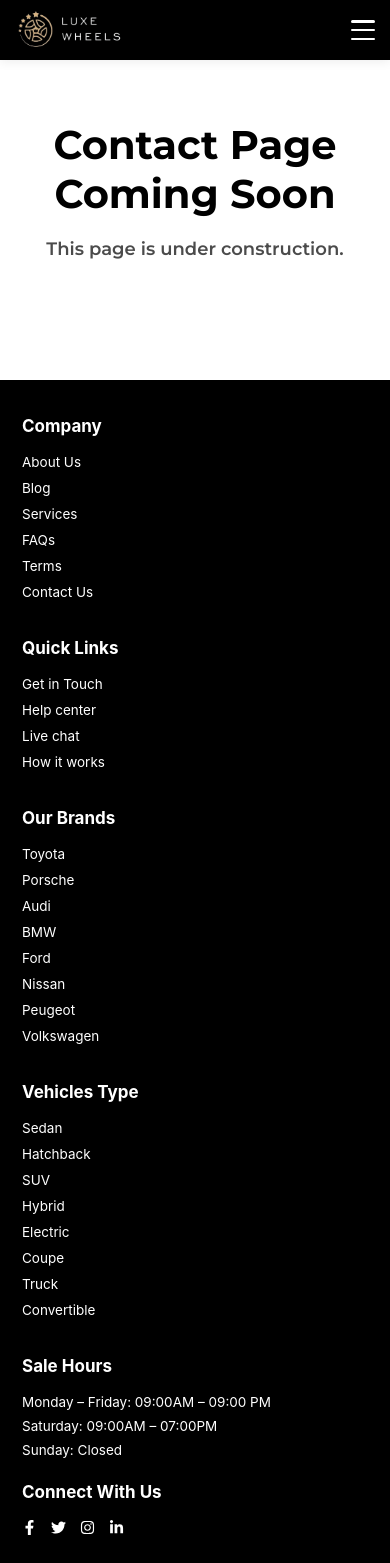
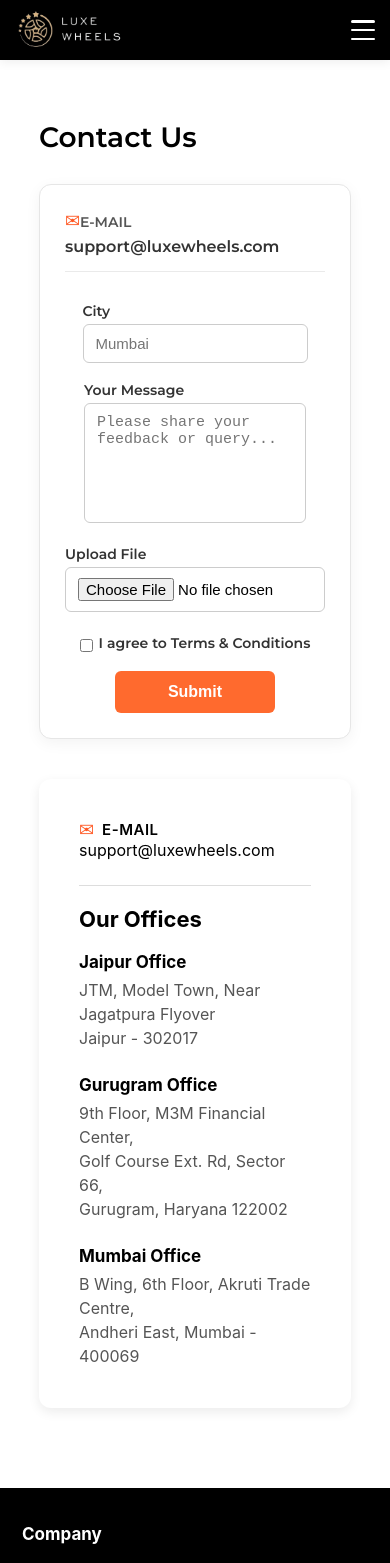
Before and after one commit to Nishxsm/Car_dealer, a React (Vite) app in the folder client/: page /contact in a window 390 px wide. Shown: the top 1563 px of the page. Built offline with nearby package versions, Linux system fonts and the light colour scheme.

Commit message:
sections complete

```diff
--- a/client/src/App.jsx
+++ b/client/src/App.jsx
@@ -4,6 +4,8 @@ import Footer from "./components/Footer";
 import Home from "./pages/Home";
 import Cars from "./pages/Cars";
 import ScrollToTop from "./components/hooks/ScrollToTop";
+import About from "./pages/About"
+import Contact from "./pages/Contact"
 
 
 export default function App() {
@@ -15,26 +17,11 @@ export default function App() {
       <Routes>
         <Route path="/" element={<Home />} />
         <Route path="/cars" element={<Cars />} />
-        <Route path="/about" element={<PlaceholderPage title="About Page Coming Soon" />} />
-        <Route path="/contact" element={<PlaceholderPage title="Contact Page Coming Soon" />} />
+        <Route path="/about" element={<About/>} />
+        <Route path="/contact" element={<Contact/>} />
       </Routes>
 
       <Footer />
     </Router>
   );
 }
-
-function PlaceholderPage({ title }) { //tenporary until other pages are done
-  return (
-    <div style={{
-      padding: "120px 40px",
-      textAlign: "center",
-      fontFamily: "Montserrat, sans-serif"
-    }}>
-      <h1 style={{ fontSize: "40px", marginBottom: "20px" }}>{title}</h1>
-      <p style={{ fontSize: "18px", opacity: 0.7 }}>
-        This page is under construction.
-      </p>
-    </div>
-  );
-}
--- /dev/null
+++ b/client/src/components/BusinessInfo.jsx
@@ -0,0 +1,54 @@
+import React from "react";
+import "../styles/businessinfo.css";
+
+export default function BusinessInfoSection() {
+  return (
+    <div className="business-box">
+
+      <div className="business-top">
+
+
+        <div className="business-col">
+          <div className="label-row">
+            <span className="icon">✉</span>
+            <h4 className="label-title">E-MAIL</h4>
+          </div>
+          <p className="email-text">support@luxewheels.com</p>
+        </div>
+
+
+
+
+      </div>
+      <hr className="divider" />
+      <h3 className="office-title">Our Offices</h3>
+      <div className="office-grid">
+        <div className="office">
+          <h4>Jaipur Office</h4>
+          <p>
+            JTM, Model Town, Near Jagatpura Flyover<br />
+            Jaipur - 302017
+          </p>
+        </div>
+
+        <div className="office">
+          <h4>Gurugram Office</h4>
+          <p>
+            9th Floor, M3M Financial Center,<br />
+            Golf Course Ext. Rd, Sector 66,<br />
+            Gurugram, Haryana 122002
+          </p>
+        </div>
+
+        <div className="office">
+          <h4>Mumbai Office</h4>
+          <p>
+            B Wing, 6th Floor, Akruti Trade Centre,<br />
+            Andheri East, Mumbai - 400069
+          </p>
+        </div>
+
+      </div>
+    </div>
+  );
+}
--- /dev/null
+++ b/client/src/components/contactForm.jsx
@@ -0,0 +1,52 @@
+import "../styles/contact.css";
+
+export default function Contact() {
+  return (
+    <section className="contact-wrapper">
+      <h1 className="contact-title">Contact Us</h1>
+
+      <div className="contact-box">
+
+
+<div className="contact-left">
+  <div className="contact-icon-row">
+    <span className="email-icon">✉</span>
+    <span className="contact-label">E-MAIL</span>
+  </div>
+
+  <div className="contact-email">support@luxewheels.com</div>
+</div>
+
+
+
+        <div className="contact-right">
+
+  <div className="contact-field">
+    <label>City</label>
+    <input type="text" placeholder="Mumbai" />
+  </div>
+
+  <div className="contact-field">
+    <label>Your Message</label>
+    <textarea placeholder="Please share your feedback or query..." />
+  </div>
+
+  <div className="contact-field">
+    <label>Upload File</label>
+    <input type="file" />
+  </div>
+
+  <div className="contact-terms">
+    <input type="checkbox" id="tc" />
+    <label htmlFor="tc"> I agree to Terms & Conditions</label>
+  </div>
+
+  <button className="contact-submit">Submit</button>
+
+</div>
+
+      </div>
+
+    </section>
+  );
+}
--- /dev/null
+++ b/client/src/pages/About.jsx
@@ -0,0 +1,49 @@
+import React from "react";
+import "../styles/about.css";
+
+export default function About() {
+  return (
+    <section className="about-section">
+      <div className="about-container">
+
+        <h2 className="about-title">About Luxe Wheels</h2>
+
+        <p>
+          Luxe Wheels is India’s leading premium car marketplace crafted to help buyers
+          discover cars that perfectly match their lifestyle. We bring a seamless browsing
+          experience with in-depth reviews, high-quality visuals, and detailed specifications
+          for every car brand available in India.
+        </p>
+
+        <p>
+          Our platform prioritizes transparency and user comfort. With immersive car
+          presentations, intuitive search filters, and real-time price comparisons, Luxe Wheels
+          ensures that buyers get complete clarity before making their decision. From exploring
+          new launches to browsing curated used cars, the experience is refined and effortless.
+        </p>
+
+        <p>
+          Luxe Wheels collaborates with trusted manufacturers, dealers, and auto-experts
+          across the country to ensure accuracy, quality, and authenticity in every listing.
+          Our goal is to simplify the car-buying journey with digital assistance tools,
+          expert guidance, and a smooth viewing experience.
+        </p>
+
+        <h3 className="section-heading">Our Vision</h3>
+        <p>
+          To redefine the way India discovers cars — offering a luxury-first experience,
+          simplifying research, and empowering buyers with the right information. Luxe Wheels
+          is built for the modern automotive enthusiast who values quality, trust, and style.
+        </p>
+
+        <h3 className="section-heading">Investors & Leadership</h3>
+        <p>
+          Luxe Wheels is backed by leading innovators and technology experts with a passion
+          for reshaping India’s automotive future. Our team includes strategists, engineers,
+          and designers dedicated to building a premium, modern, and user-centric car platform.
+        </p>
+
+      </div>
+    </section>
+  );
+}
--- /dev/null
+++ b/client/src/pages/Contact.jsx
@@ -0,0 +1,11 @@
+import ContactFormSection from "../components/contactForm";
+import BusinessInfoSection from "../components/BusinessInfo";
+
+export default function Contact() {
+  return (
+    <>
+      <ContactFormSection />
+      <BusinessInfoSection />
+    </>
+  );
+}
--- /dev/null
+++ b/client/src/styles/about.css
@@ -0,0 +1,45 @@
+.about-section {
+  padding: 120px 20px 60px;
+  background: #fafafa;
+  display: flex;
+  justify-content: center;
+}
+
+.about-container {
+  max-width: 900px;
+  background: #fff;
+  padding: 40px 50px;
+  border-radius: 16px;
+  box-shadow: 0 4px 16px rgba(0,0,0,0.06);
+  font-family: 'Montserrat', sans-serif;
+  line-height: 1.7;
+  color: #333;
+}
+
+.about-title {
+  font-size: 28px;
+  font-weight: 700;
+  margin-bottom: 20px;
+}
+
+.section-heading {
+  font-size: 20px;
+  font-weight: 900;
+  margin-top: 30px;
+  margin-bottom: 10px;
+}
+
+/* Responsive */
+@media (max-width: 600px) {
+  .about-container {
+    padding: 25px;
+  }
+
+  .about-title {
+    font-size: 24px;
+  }
+
+  .section-heading {
+    font-size: 18px;
+  }
+}
--- /dev/null
+++ b/client/src/styles/businessinfo.css
@@ -0,0 +1,93 @@
+.business-box {
+  width: 80%;
+  max-width: 1050px;
+  margin: 10px auto 80px;
+  padding: 40px;
+  border-radius: 12px;
+  background: #fff;
+  box-shadow: 0 4px 12px rgba(0,0,0,0.08);
+}
+
+
+.business-top {
+  display: flex;
+  justify-content: space-between;
+  margin-bottom: 25px;
+}
+
+.business-col {
+  width: 45%;
+}
+
+.divider {
+  border: none;
+  border-top: 1px solid #ddd;
+  margin: 20px 0;
+}
+
+.office-title {
+  font-size: 22px;
+  font-weight: 700;
+  margin-bottom: 20px;
+}
+
+.label-title {
+  white-space: nowrap;
+}
+
+
+.office-grid {
+  display: flex;
+  justify-content: space-between;
+}
+
+.office {
+  width: 30%;
+}
+
+.office h4 {
+  margin-bottom: 6px;
+  font-size: 17px;
+}
+
+.office p {
+  color: #555;
+  line-height: 1.5;
+}
+
+@media (max-width: 900px) {
+  .business-top,
+  .office-grid {
+    flex-direction: column;
+    gap: 25px;
+  }
+
+  .office {
+    width: 100%;
+  }
+}
+
+.label-row {
+  display: flex;
+  align-items: center;
+  gap: 8px;
+}
+
+.icon {
+  font-size: 18px;
+  color: #ff5722;
+}
+
+.label-title {
+  font-size: 15px;
+  font-weight: 600;
+  letter-spacing: 0.5px;
+}
+
+.link-text {
+  cursor: pointer;
+  color: #007bff;
+}
+.link-text:hover {
+  text-decoration: underline;
+}
--- /dev/null
+++ b/client/src/styles/contact.css
@@ -0,0 +1,151 @@
+
+.contact-wrapper {
+  padding: 120px 0 30px;
+  display: flex;
+  flex-direction: column;
+  align-items: center;
+  width: 100%;
+  font-family: 'Montserrat', sans-serif;
+}
+
+
+
+.contact-title {
+  width: 80%;
+  max-width: 1050px;
+  text-align: left;
+  margin: 0 auto 30px;
+  font-size: 28px;
+  font-weight: 500;
+  font-family: 'Montserrat', sans-serif;
+}
+
+
+
+.contact-box {
+  width: 80%;
+  max-width: 1050px;
+  background: #fff;
+  padding: 40px 50px;
+  border-radius: 12px;
+  border: 1px solid #e6e6e6;
+  display: flex;
+  justify-content: space-between;
+  gap: 60px;
+  box-shadow: 0 4px 15px rgba(0,0,0,0.05);
+}
+
+
+.contact-left {
+  width: 35%;
+  padding-right: 20px;
+  border-right: 1px solid #eaeaea;
+}
+
+.contact-label {
+  font-size: 14px;
+  color: #555;
+  font-weight: 600;
+  margin-bottom: 6px;
+}
+
+.contact-email {
+  font-size: 16px;
+  margin-top: 5px;
+  color: #333;
+}
+
+.email-icon {
+  font-size: 18px;
+  color: #ff5722;
+}
+
+
+
+
+.contact-right {
+  width: 65%;
+  display: flex;
+  flex-direction: column;
+}
+
+
+.contact-right label {
+  font-size: 14px;
+  font-weight: 600;
+  margin-bottom: 4px;
+  color: #333;
+}
+
+
+.contact-field {
+  margin-bottom: 18px;
+}
+
+
+.contact-right input[type="text"],
+.contact-right textarea,
+.contact-right input[type="file"] {
+  width: 100%;
+  padding: 10px 12px;
+  border: 1px solid #ccc;
+  border-radius: 6px;
+  font-size: 15px;
+}
+
+textarea {
+  min-height: 120px;
+  resize: none;
+}
+
+
+.contact-terms {
+  display: flex;
+  align-items: center;
+  gap: 6px;
+  margin-top: 4px;
+}
+
+
+.contact-submit {
+  width: 160px;
+  padding: 12px;
+  border: none;
+  border-radius: 6px;
+  background: #ff6a2e;
+  color: #fff;
+  font-size: 16px;
+  font-weight: 600;
+  cursor: pointer;
+  margin-top: 10px;
+}
+
+.contact-submit:hover {
+  background: #e85c22;
+}
+
+
+@media (max-width: 768px) {
+  .contact-box {
+    flex-direction: column;
+    padding: 25px;
+    gap: 30px;
+  }
+  .contact-left {
+    width: 100%;
+    border-right: none;
+    border-bottom: 1px solid #eaeaea;
+    padding-bottom: 15px;
+  }
+ .contact-right {
+    width: 100%;
+    display: flex;
+    flex-direction: column;
+    align-items: center;
+  }
+
+  .contact-submit {
+    width: 160px;
+    margin: 15px auto 0;
+  }
+}
```
